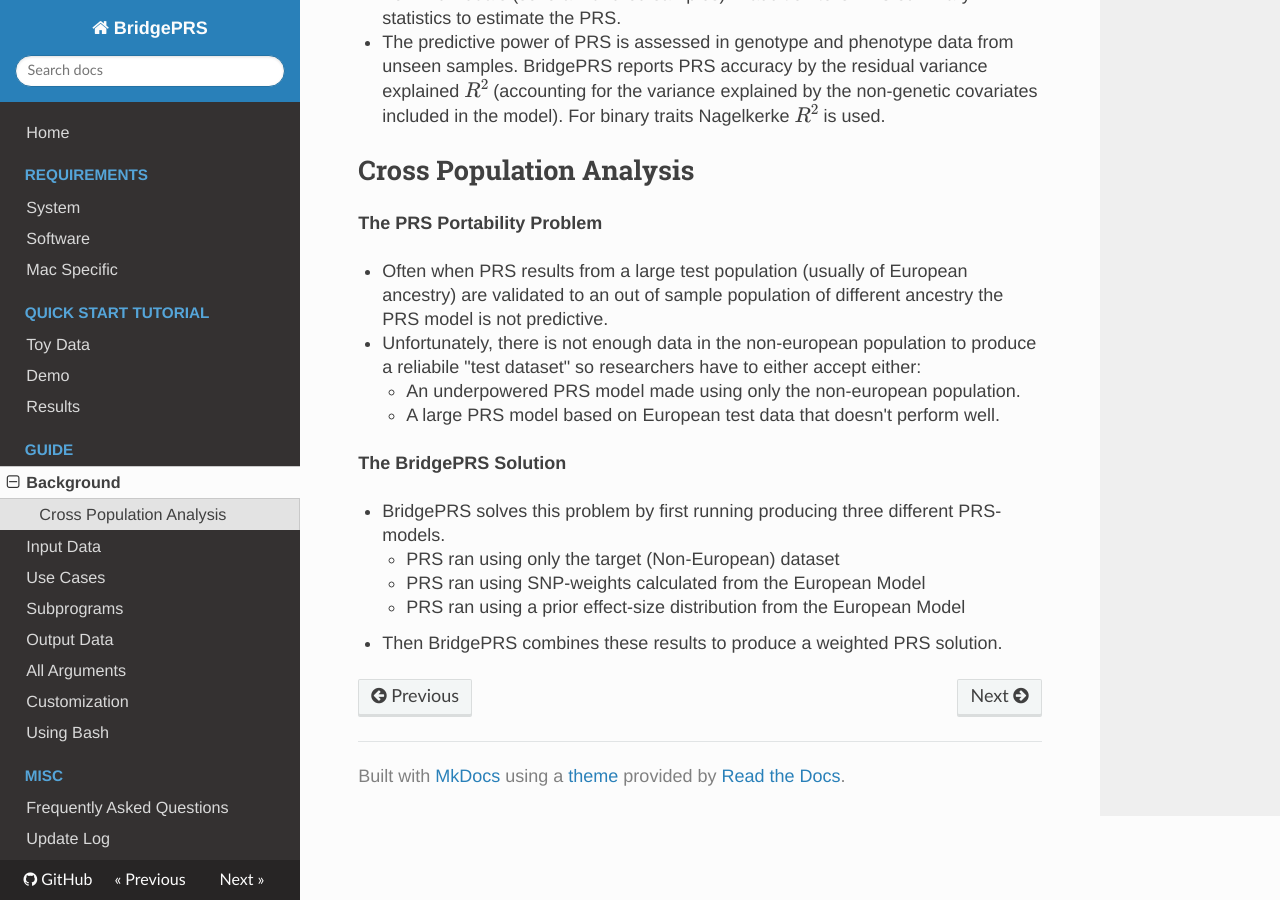
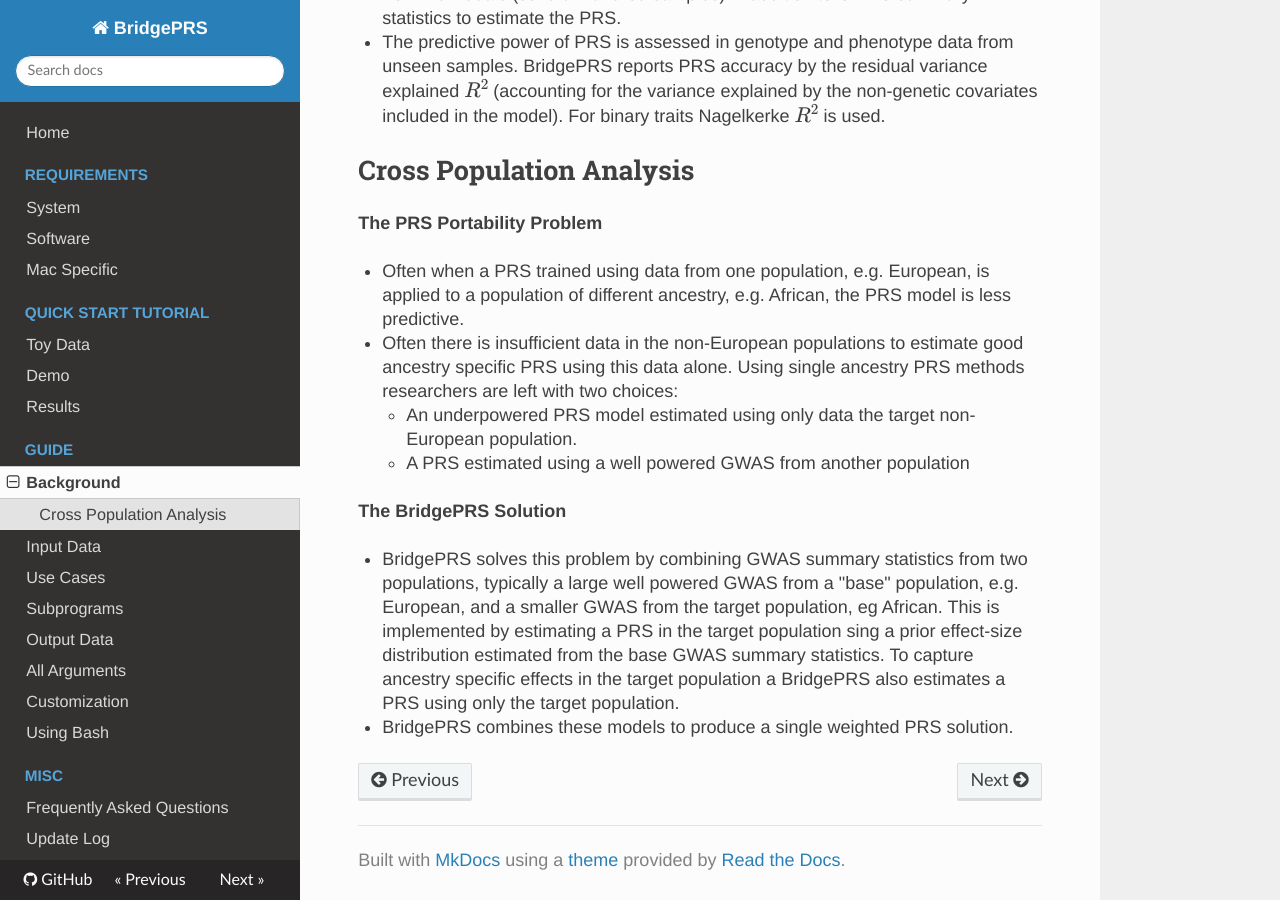
Before and after one commit to tadesouaiaia/bridgePRS-website, an MkDocs documentation site: the page built from docs/guide_background.md, in a window 1280 px wide and 900 px high, scrolled down 1160 px. Built offline with MkDocs 1.6.1, drawn with Linux system fonts in a browser that asks for light colours; formulas are drawn with MathJax 3.

Commit message:
more edits

```diff
--- a/docs/guide_background.md
+++ b/docs/guide_background.md
@@ -52,17 +52,26 @@ signficance of the realtionship at each SNP.
 
 **The PRS Portability Problem**
 
-- Often when PRS results from a large test population (usually of European ancestry) are validated to an out of sample population of different ancestry the PRS model is not predictive.
-- Unfortunately, there is not enough data in the non-european population to produce a reliabile "test dataset" so researchers have to either accept either:
-    - An underpowered PRS model made using only the non-european population.
-    - A large PRS model based on European test data that doesn't perform well.
+- Often when a PRS trained using data from one population,
+  e.g. European, is applied to a population of different ancestry,
+  e.g. African, the PRS model is less predictive.
+- Often there is insufficient data in the non-European populations to
+  estimate good ancestry specific PRS using this data alone. Using
+  single ancestry PRS methods researchers are left with two choices:
+    - An underpowered PRS model estimated using only data the target
+      non-European population.
+    - A PRS estimated using a well powered GWAS from another population
 
 
 
 **The BridgePRS Solution**
 
-- BridgePRS solves this problem by first running producing three different PRS-models.
-    - PRS ran using only the target (Non-European) dataset
-    - PRS ran using SNP-weights calculated from the European Model
-    - PRS ran using a prior effect-size distribution from the European Model
-- Then BridgePRS combines these results to produce a weighted PRS solution.
+- BridgePRS solves this problem by combining GWAS summary statistics
+  from two populations, typically a large well powered GWAS from a
+  "base" population, e.g. European, and a smaller GWAS from the target
+  population, eg African. This is implemented by estimating a PRS in
+  the target population sing a prior effect-size distribution
+  estimated from the base GWAS summary statistics. To capture ancestry
+  specific effects in the target population a BridgePRS also estimates
+  a PRS using only the target population.
+- BridgePRS combines these models to produce a single weighted PRS solution.
```
